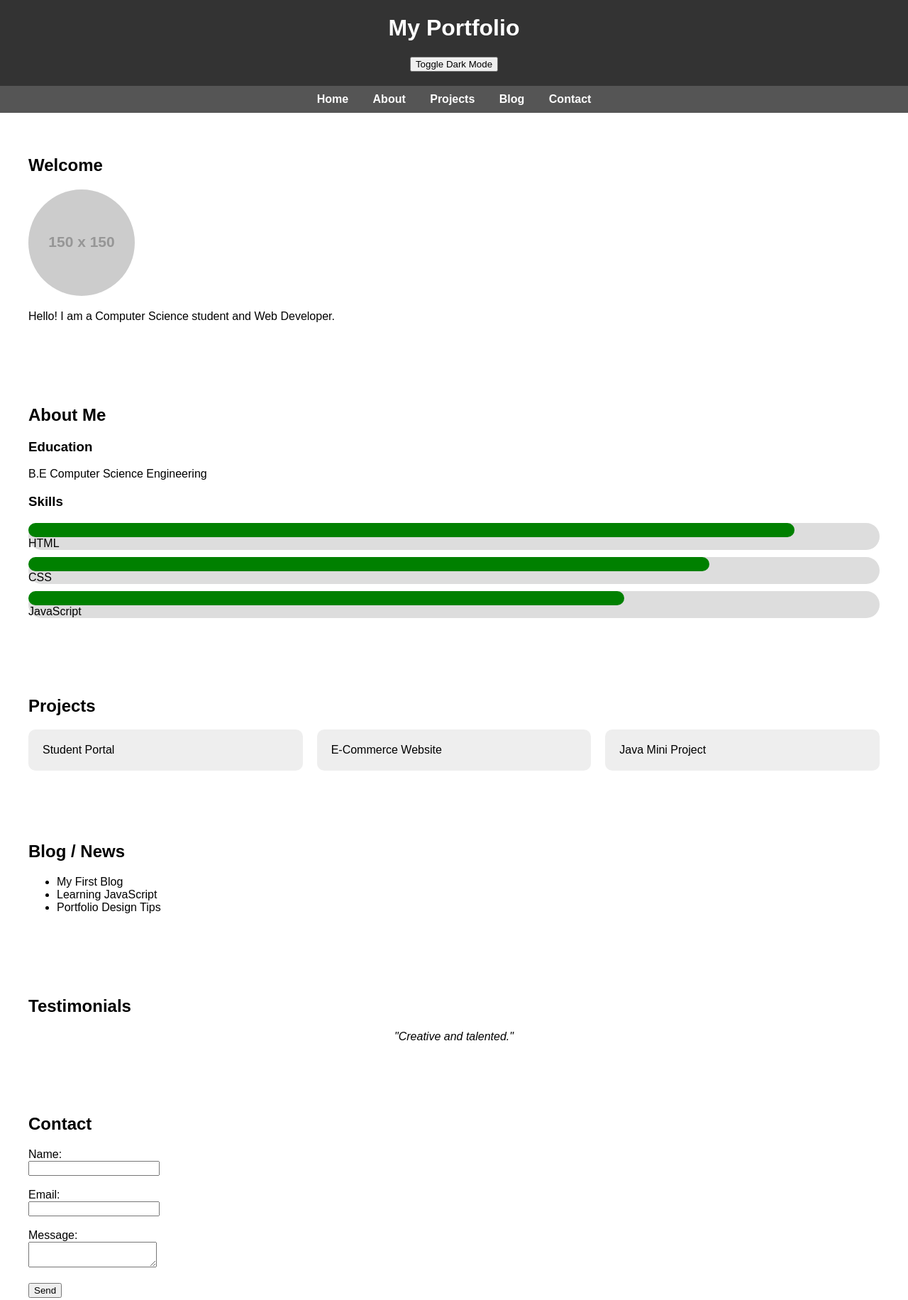
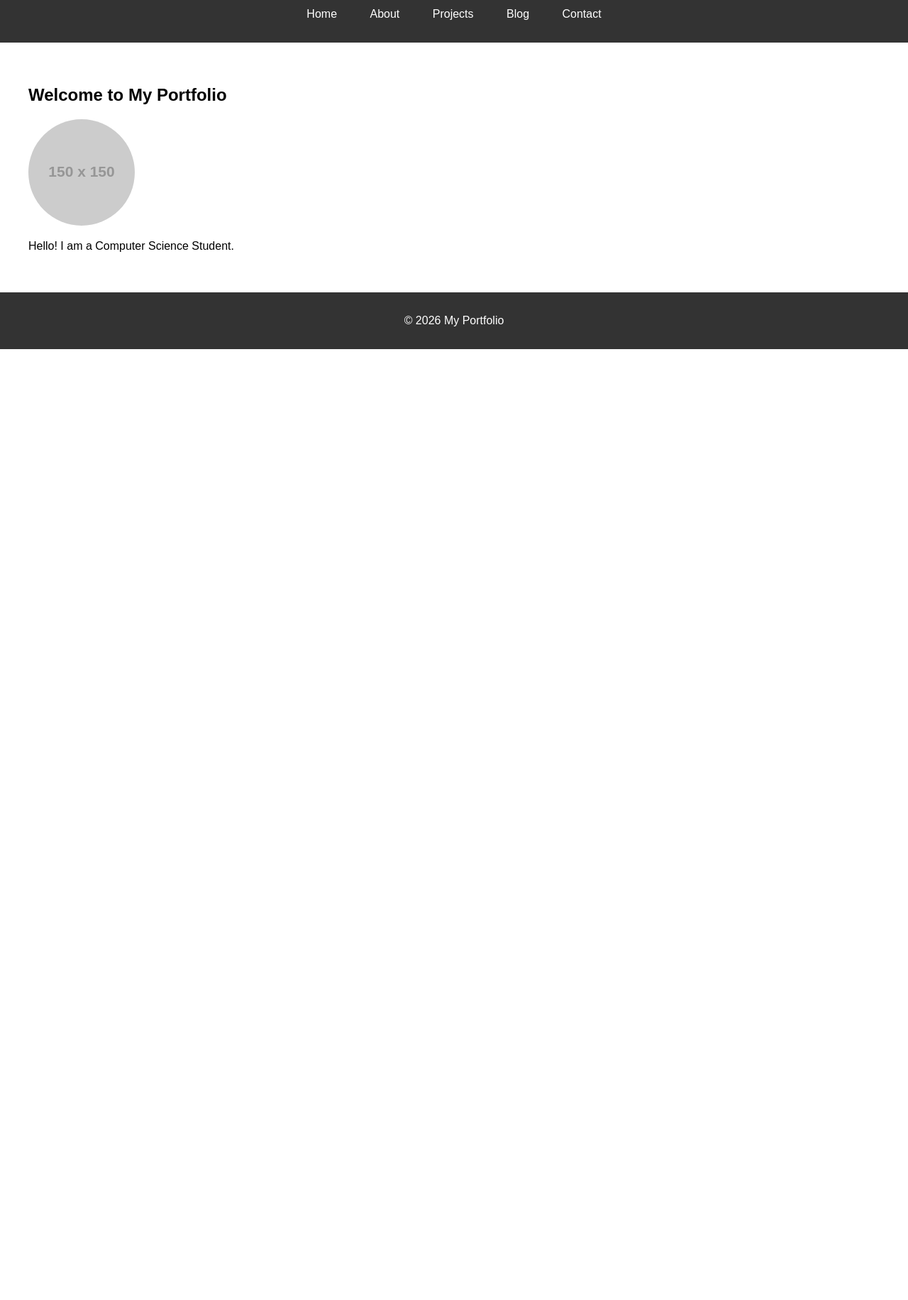
Before and after one commit to kaviyatamilmani/portfoliowebsite, a plain HTML site: page index.html in a window 1280 px wide. Shown: the part 20-1852 px from the top of the page at 71% size. After the commit the page ends 800 px from the top, so only its background shows below. Drawn offline with Linux system fonts and the light colour scheme; placeholder pictures from the web are drawn by us.

Commit message:
Update index.html

```diff
--- a/index.html
+++ b/index.html
@@ -1,57 +1,51 @@
 <!DOCTYPE html>
-<html lang="en">
+<html>
 <head>
-<meta charset="UTF-8">
-<title>Personal Portfolio</title>
+<title>Portfolio</title>
 
 <style>
-html{
-scroll-behavior:smooth;
-}
-
 body{
 font-family:Arial;
 margin:0;
-transition:0.4s;
 }
 
-.dark{
-background:#121212;
-color:white;
+/* Navigation */
+nav{
+background:#333;
+padding:15px;
+text-align:center;
 }
 
-header{
-background:#333;
+nav button{
 color:white;
-text-align:center;
-padding:20px;
+background:none;
+border:none;
+margin:15px;
+font-size:16px;
+cursor:pointer;
 }
 
-nav{
-background:#555;
-text-align:center;
-padding:10px;
-position:sticky;
-top:0;
+nav button:hover{
+color:yellow;
 }
 
-nav a{
-color:white;
-margin:15px;
-text-decoration:none;
-font-weight:bold;
-}
-
-section{
+/* Sections */
+.section{
+display:none;
 padding:40px;
 }
 
-img.profile{
+.active{
+display:block;
+}
+
+/* Profile */
+img{
 width:150px;
 border-radius:50%;
 }
 
-/* Projects Grid */
+/* Project Cards */
 .projects{
 display:grid;
 grid-template-columns:repeat(auto-fit,minmax(200px,1fr));
@@ -59,31 +53,24 @@ gap:20px;
 }
 
 .card{
+background:#eee;
 padding:20px;
-background:#eee;
 border-radius:10px;
+text-align:center;
 }
 
 /* Skills */
 .skill{
 background:#ddd;
+margin:10px 0;
 border-radius:20px;
-margin:10px 0;
 }
 
 .bar{
-height:20px;
 background:green;
-width:0;
+color:white;
+padding:10px;
 border-radius:20px;
-transition:1s;
-}
-
-/* Testimonials */
-.testimonial{
-display:none;
-text-align:center;
-font-style:italic;
 }
 
 /* Footer */
@@ -91,79 +78,66 @@ footer{
 background:#333;
 color:white;
 text-align:center;
-padding:20px;
+padding:15px;
 }
 </style>
+
 </head>
 
 <body>
 
-<header>
-<h1>My Portfolio</h1>
-<button onclick="toggleMode()">Toggle Dark Mode</button>
-</header>
-
+<!-- NAVIGATION -->
 <nav>
-<a href="#home">Home</a>
-<a href="#about">About</a>
-<a href="#projects">Projects</a>
-<a href="#blog">Blog</a>
-<a href="#contact">Contact</a>
+<button onclick="showSection('home')">Home</button>
+<button onclick="showSection('about')">About</button>
+<button onclick="showSection('projects')">Projects</button>
+<button onclick="showSection('blog')">Blog</button>
+<button onclick="showSection('contact')">Contact</button>
 </nav>
 
 <!-- HOME -->
-<section id="home">
-<h2>Welcome</h2>
-<img src="https://via.placeholder.com/150" class="profile">
-<p>Hello! I am a Computer Science student and Web Developer.</p>
+<section id="home" class="section active">
+<h1>Welcome to My Portfolio</h1>
+<img src="https://via.placeholder.com/150">
+<p>Hello! I am a Computer Science Student.</p>
 </section>
 
 <!-- ABOUT -->
-<section id="about">
-<h2>About Me</h2>
+<section id="about" class="section">
+<h1>About Me</h1>
 
 <h3>Education</h3>
 <p>B.E Computer Science Engineering</p>
 
 <h3>Skills</h3>
 
-<div class="skill"><div class="bar" style="width:90%"></div>HTML</div>
-<div class="skill"><div class="bar" style="width:80%"></div>CSS</div>
-<div class="skill"><div class="bar" style="width:70%"></div>JavaScript</div>
+<div class="skill"><div class="bar" style="width:90%">HTML</div></div>
+<div class="skill"><div class="bar" style="width:80%">CSS</div></div>
+<div class="skill"><div class="bar" style="width:70%">JavaScript</div></div>
 
 </section>
 
 <!-- PROJECTS -->
-<section id="projects">
-<h2>Projects</h2>
+<section id="projects" class="section">
+<h1>Projects</h1>
 
 <div class="projects">
 <div class="card">Student Portal</div>
-<div class="card">E-Commerce Website</div>
+<div class="card">Shopping Website</div>
 <div class="card">Java Mini Project</div>
 </div>
 
 </section>
 
 <!-- BLOG -->
-<section id="blog">
-<h2>Blog / News</h2>
+<section id="blog" class="section">
+<h1>Blog</h1>
 <ul id="postList"></ul>
 </section>
 
-<!-- TESTIMONIALS -->
-<section>
-<h2>Testimonials</h2>
-
-<div class="testimonial">"Excellent developer!"</div>
-<div class="testimonial">"Very hardworking student."</div>
-<div class="testimonial">"Creative and talented."</div>
-
-</section>
-
 <!-- CONTACT -->
-<section id="contact">
-<h2>Contact</h2>
+<section id="contact" class="section">
+<h1>Contact Me</h1>
 
 <form onsubmit="return validateForm()">
 Name:<br>
@@ -175,26 +149,35 @@ Email:<br>
 Message:<br>
 <textarea id="msg"></textarea><br><br>
 
-<button type="submit">Send</button>
+<button type="submit">Submit</button>
 </form>
 
 </section>
 
 <footer>
-<p>Follow Me</p>
-<a href="#">Instagram</a> |
-<a href="#">LinkedIn</a> |
-<a href="#">GitHub</a>
+<p>© 2026 My Portfolio</p>
 </footer>
 
 <script>
 
-/* Dark Mode */
-function toggleMode(){
-document.body.classList.toggle("dark");
+/* Section Navigation */
+function showSection(id){
+let sections=document.querySelectorAll(".section");
+sections.forEach(sec=>sec.classList.remove("active"));
+document.getElementById(id).classList.add("active");
 }
 
-/* Form Validation */
+/* Blog Dynamic Posts */
+let posts=["My First Blog","Learning JavaScript","Web Design Tips"];
+let list=document.getElementById("postList");
+
+posts.forEach(p=>{
+let li=document.createElement("li");
+li.textContent=p;
+list.appendChild(li);
+});
+
+/* Contact Validation */
 function validateForm(){
 let name=document.getElementById("name").value;
 let email=document.getElementById("email").value;
@@ -203,32 +186,9 @@ if(name=="" || email==""){
 alert("Fill all fields");
 return false;
 }
-alert("Form Submitted");
+alert("Form Submitted Successfully");
 return true;
 }
-
-/* Dynamic Blog Posts */
-let posts=["My First Blog","Learning JavaScript","Portfolio Design Tips"];
-let list=document.getElementById("postList");
-
-posts.forEach(p=>{
-let li=document.createElement("li");
-li.textContent=p;
-list.appendChild(li);
-});
-
-/* Testimonials Slider */
-let tIndex=0;
-let testimonials=document.querySelectorAll(".testimonial");
-
-function showTestimonial(){
-testimonials.forEach(t=>t.style.display="none");
-tIndex++;
-if(tIndex>testimonials.length) tIndex=1;
-testimonials[tIndex-1].style.display="block";
-setTimeout(showTestimonial,2000);
-}
-showTestimonial();
 
 </script>
 
```
